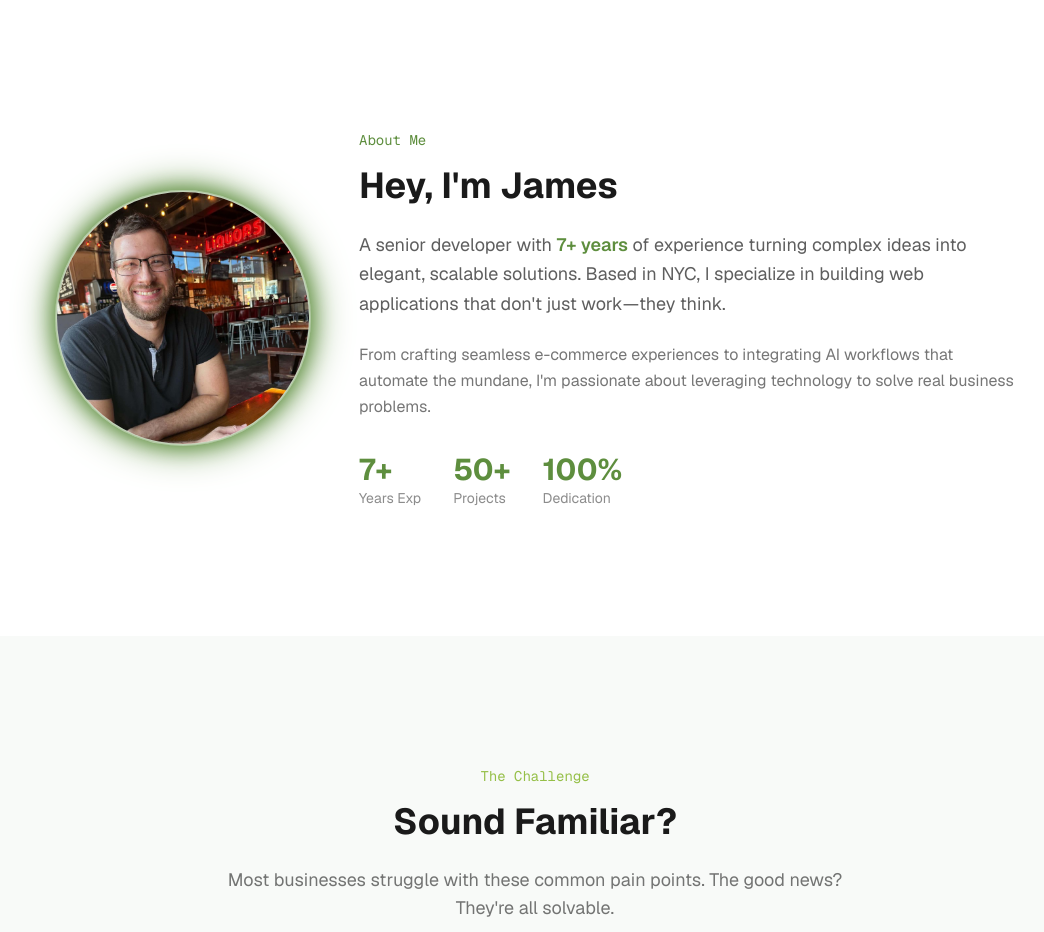
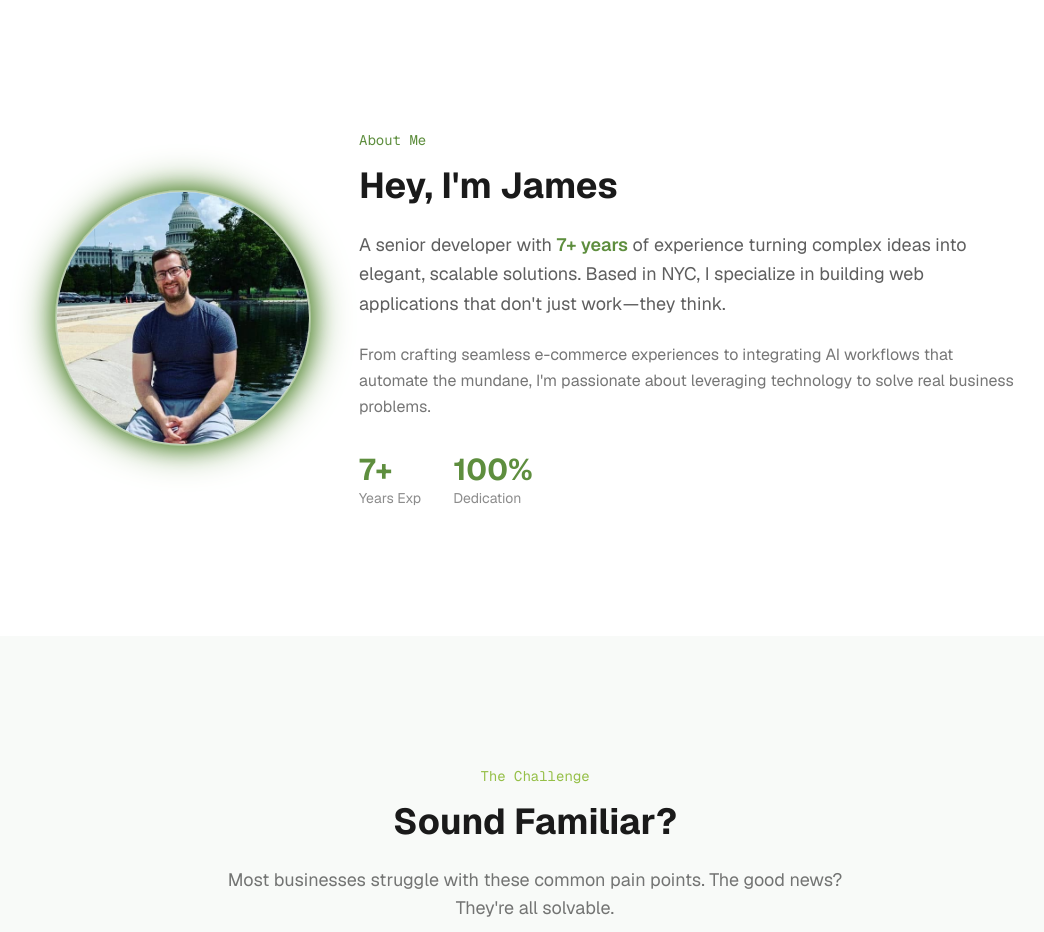
Before and after one commit to devfromnyc/james-freelance, a Next.js app: page / in a window 1280 px wide. Shown: the part 800-1732 px from the top of the page, without its empty margins (105-1149 px from the left). Built offline with nearby package versions, Linux system fonts and the light colour scheme.

Commit message:
Replace About Me photo and remove 50+ projects stat

```diff
--- a/src/components/home/AboutMini.tsx
+++ b/src/components/home/AboutMini.tsx
@@ -17,9 +17,9 @@ export function AboutMini() {
           <div className="relative flex-shrink-0">
             <div className="w-48 h-48 sm:w-64 sm:h-64 rounded-full bg-cyber-gray border-2 border-neon-cyan/30 overflow-hidden">
               <img
-                src="/images/james.jpg"
+                src="/images/james-capitol.jpg"
                 alt="James, senior web developer"
-                className="w-full h-full object-cover object-[center_18%]"
+                className="w-full h-full object-cover scale-[1.7] origin-[58%_32%]"
               />
             </div>
             {/* Decorative ring */}
@@ -87,10 +87,6 @@ export function AboutMini() {
                 <div className="text-sm text-foreground/50">Years Exp</div>
               </div>
               <div>
-                <div className="text-3xl font-bold text-neon-cyan">50+</div>
-                <div className="text-sm text-foreground/50">Projects</div>
-              </div>
-              <div>
                 <div className="text-3xl font-bold text-neon-cyan">100%</div>
                 <div className="text-sm text-foreground/50">Dedication</div>
               </div>
```
Also changed, not shown: public/images/james-capitol.jpg (added), public/images/james.jpg (deleted).
